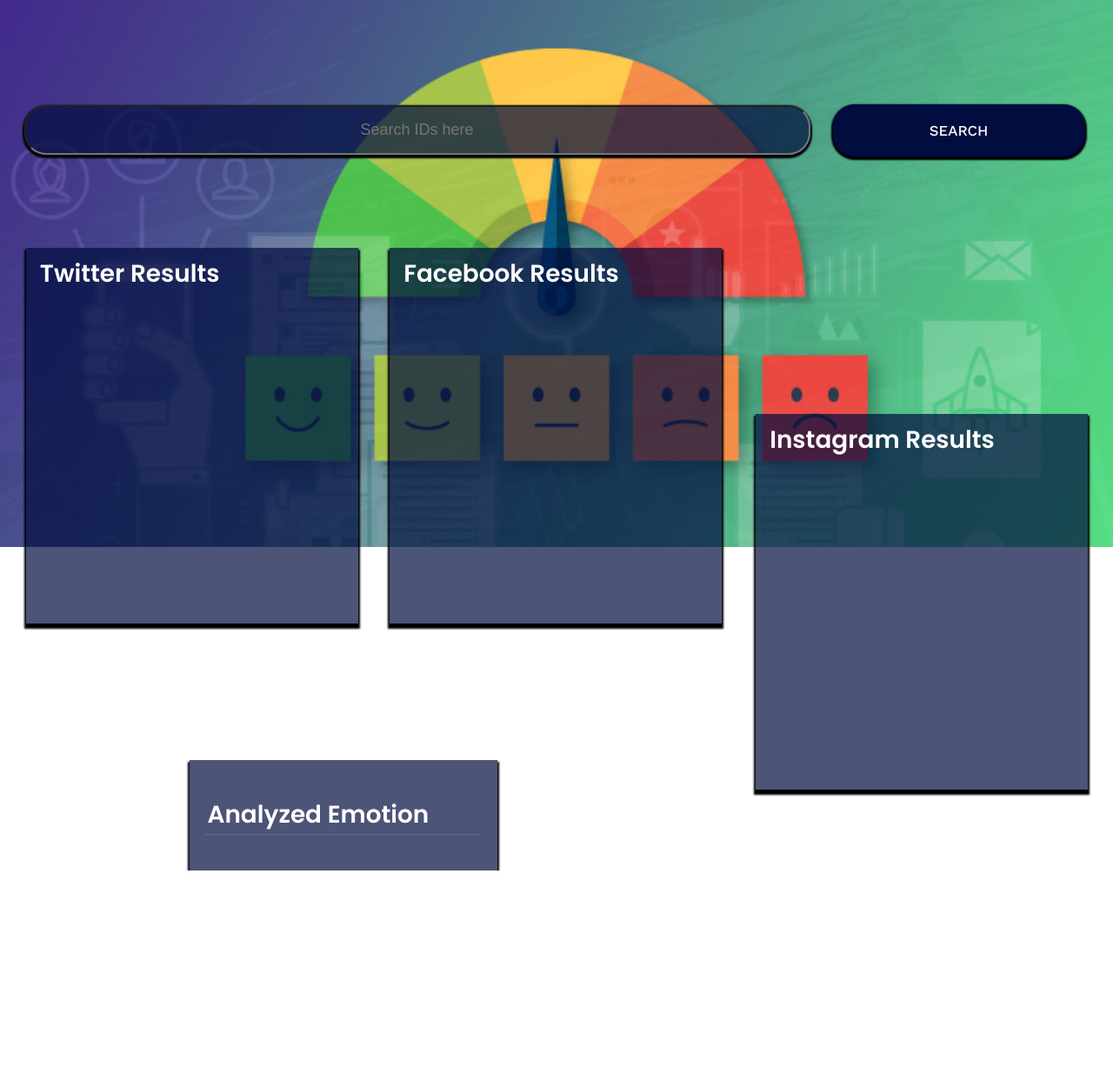
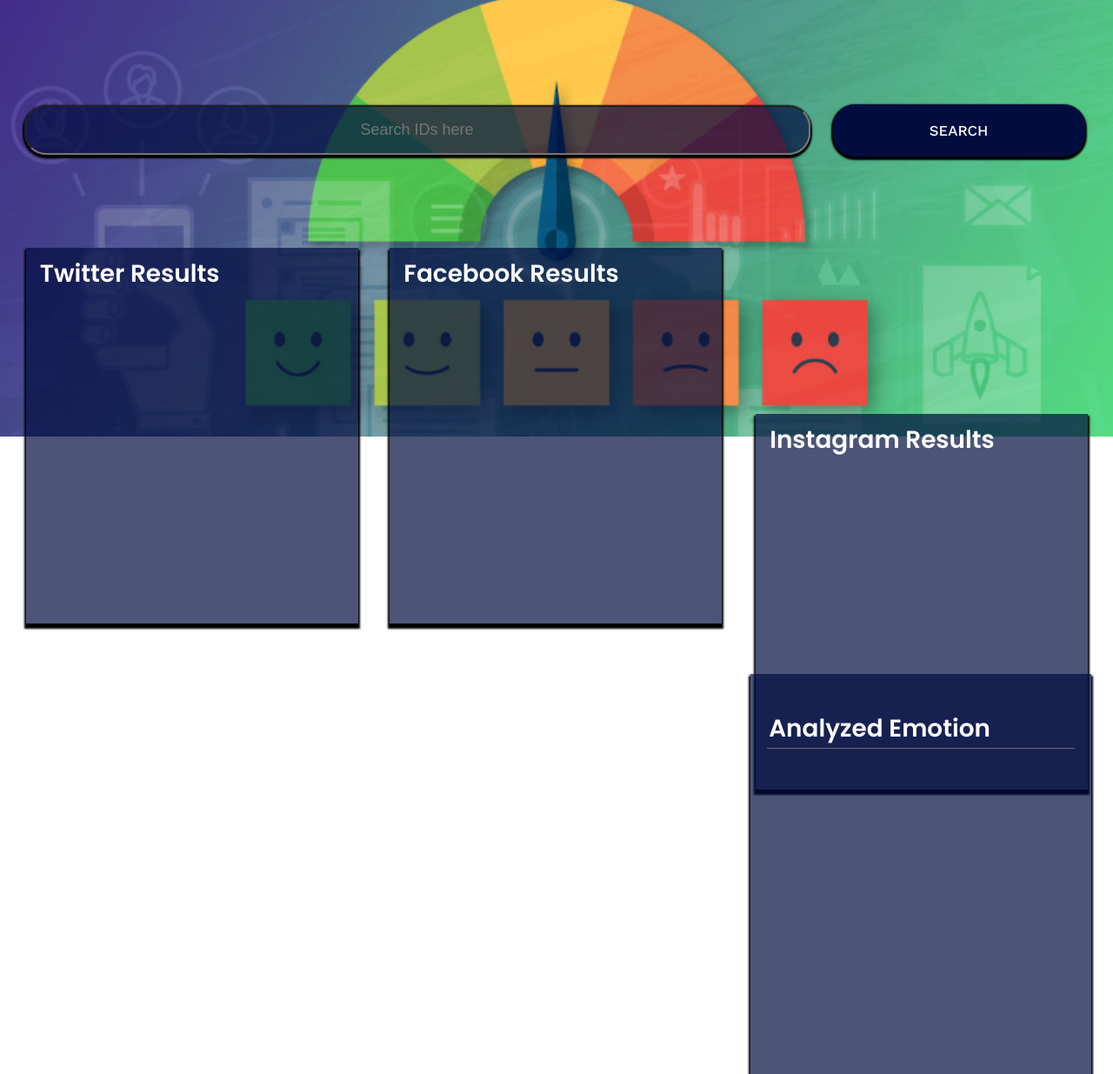
Before and after one commit to Mohit-Gaur/Dashboard, a React app: page / in a window 1280 px wide. Shown: the part 65-1300 px from the top of the page at 87% size. Before the commit the page ends 1066 px from the top, so only its background shows below. Built offline with nearby package versions, Linux system fonts and the light colour scheme.

Commit message:
fixed some css

```diff
--- a/src/Components/App/App.css
+++ b/src/Components/App/App.css
@@ -32,7 +32,7 @@
   background-image: url('./background_photo_desktop.jpg');
   background-size: cover;
   background-position: center;
-  background-repeat: no-repeat;
+  background-repeat: repeat;
   font-family: 'Work Sans', sans-serif;
   font-weight: 500;
   color: #fff;
--- a/src/Components/MainList/MainList.css
+++ b/src/Components/MainList/MainList.css
@@ -3,13 +3,15 @@
   flex-direction: column;
   align-items: center;
   overflow-y: scroll;
-  width: 37%;
-  max-height: 950px;
+  width: 350px;
+  height: 400px;
+  /*max-height: 950px;*/
   padding: 2.27rem 1.16rem;
   background-color: rgba(1, 12, 63, 0.7);
   box-shadow: 0 4px 2px 2px #000000;
-  position: relative;
-  top: 500px;
+  position: absolute;
+  right: 25px;
+  top: 840px;
 }
 
 .Mainlist input {
```
